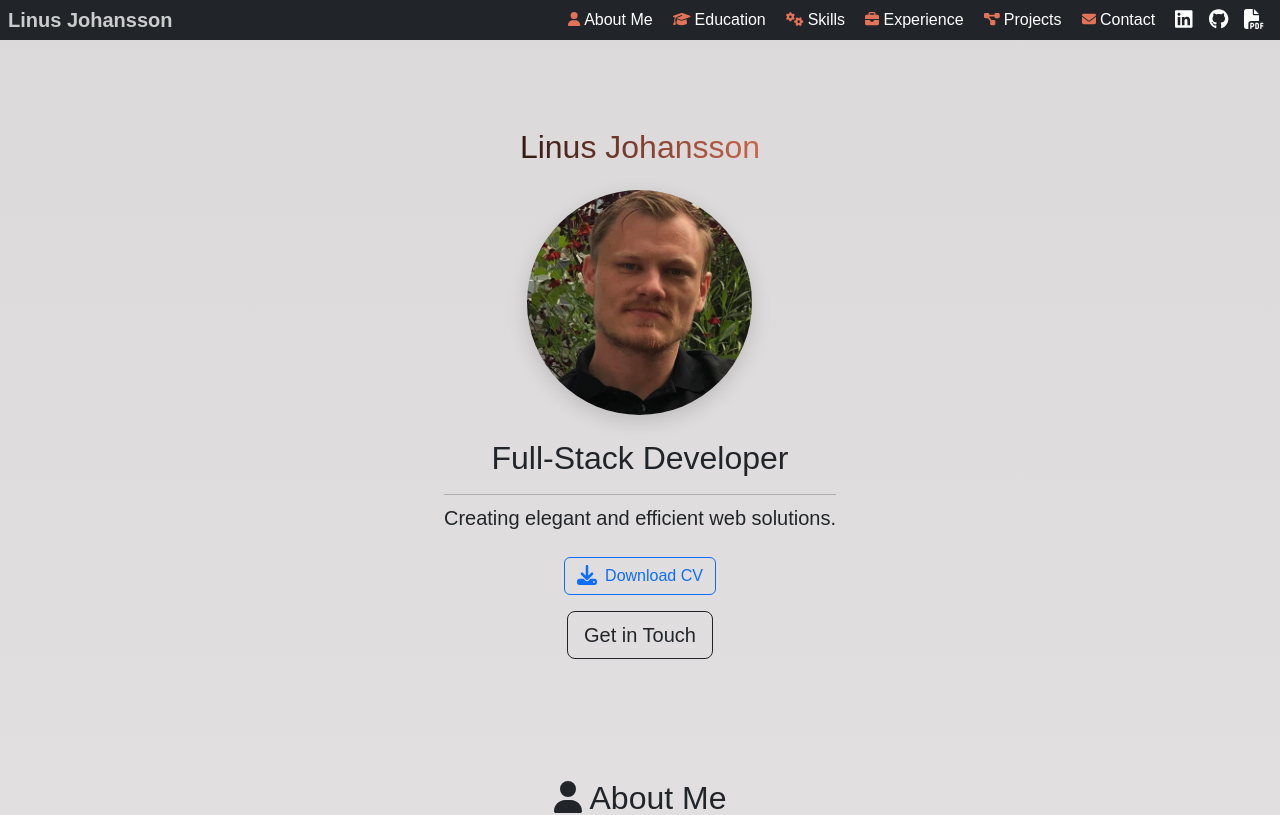
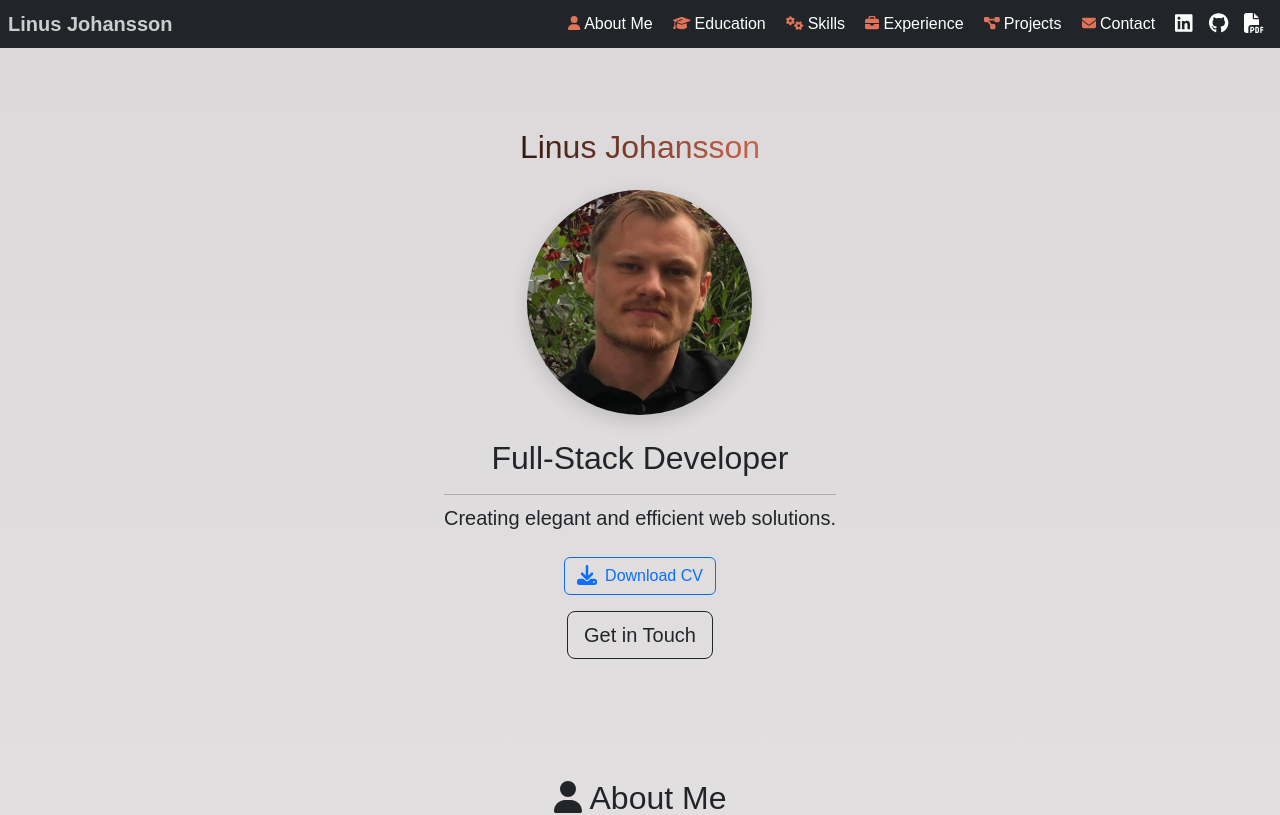
Before and after one commit to j0hanz/j0hanz-portfolio, a React (Create React App) app: page / in a window 1280 px wide. Shown: the top 815 px of the page. Built offline with nearby package versions, Linux system fonts and the light colour scheme.

Commit message:
Update NavBar component class name for improved styling

```diff
--- a/src/components/NavBar.js
+++ b/src/components/NavBar.js
@@ -32,7 +32,7 @@ const NavBar = () => {
       bg="dark"
       variant="dark"
       expand="lg"
-      className={`${styles.customNavbar} py-0`}
+      className={`${styles.customNavbar} py-1`}
       expanded={expanded}
     >
       <Container fluid className="px-2">
```
